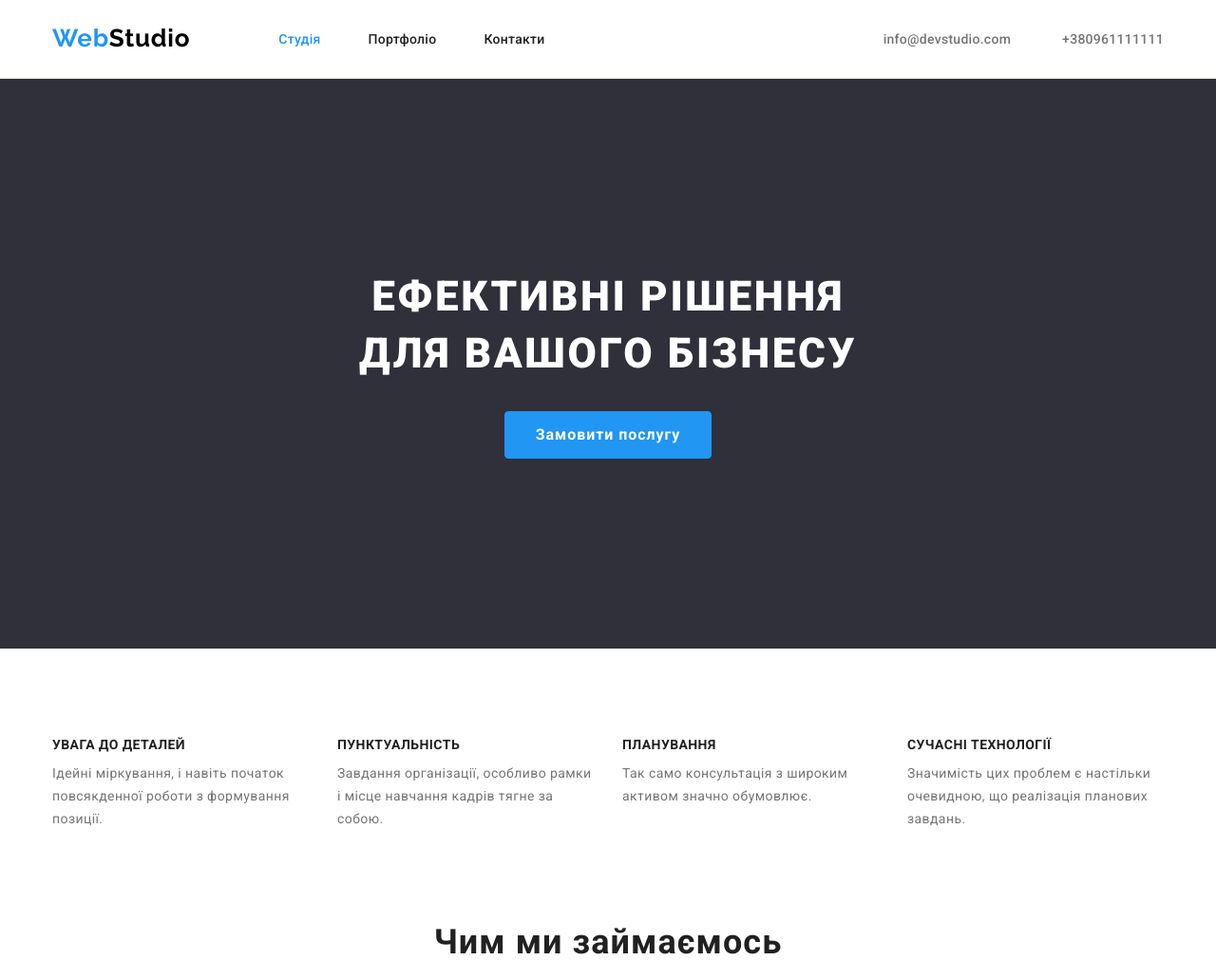
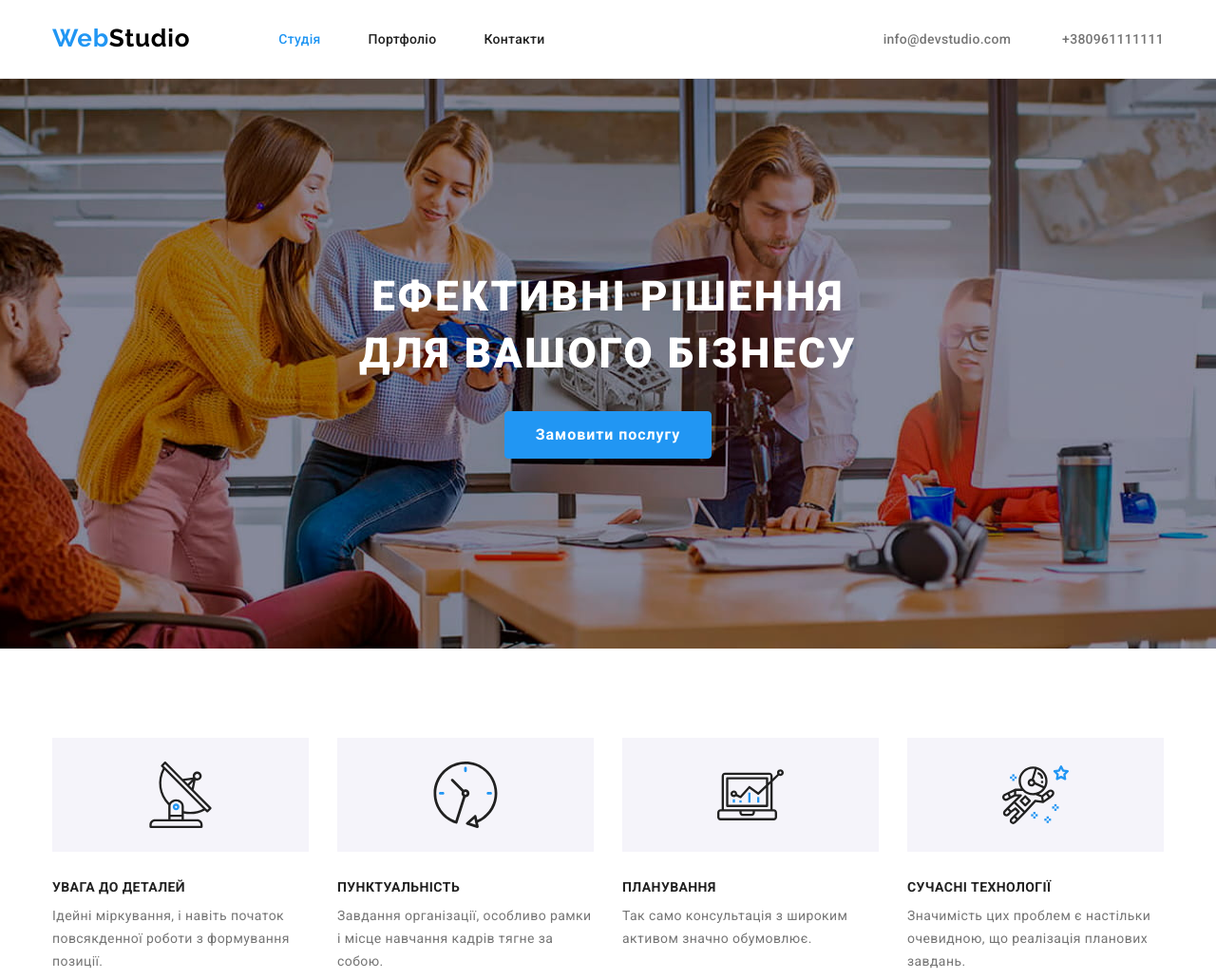
Before and after one commit to Korniy/goit-markup-hw-04, a plain HTML site: page index.html in a window 1280 px wide. Shown: the top 1031 px of the page at 95% size. Drawn offline with nearby package versions, Linux system fonts and the light colour scheme.

Commit message:
Добавляє фон для героя та іконки для секції

```diff
--- a/css/styles.css
+++ b/css/styles.css
@@ -1,8 +1,8 @@
 :root {
   /* Основний шрифт */
-  --main-font: "Roboto", sans-serif;
+  --main-font: 'Roboto', sans-serif;
   /* Другорядний шрифт */
-  --secondary-font: "Raleway", sans-serif;
+  --secondary-font: 'Raleway', sans-serif;
 
   /* Основний колір */
   --main-text-color: #212121;
@@ -15,6 +15,7 @@
   --main-light-bg: #ffffff;
   --second-light-bg: #f5f4fa;
   --black-bg-color: #2f303a;
+  --hero-bg-color: #c4c4c4;
 }
 
 body {
@@ -145,7 +146,16 @@ span {
 
 /* Секція герой HERO */
 .hero {
-  background-color: var(--black-bg-color);
+  max-width: 1600;
+  height: 600;
+  margin-left: auto;
+  margin-right: auto;
+  background-color: var(--hero-bg-color);
+  background-image: url(../images/hero.jpg);
+  background-repeat: no-repeat;
+  background-position: center;
+  background-size: cover;
+
   text-align: center;
   padding-top: 200px;
   padding-bottom: 200px;
@@ -163,10 +173,10 @@ span {
 }
 
 .hero-btn {
+  min-width: 200px;
   padding: 9px 32px;
   border-radius: 4px;
   border: 1px solid var(--accent-text-color);
-  min-width: 200px;
 
   align-items: center;
   font-family: var(--main-font);
@@ -196,11 +206,38 @@ span {
 
 .advantages-item {
   width: 270px;
-  height: 101px;
+  height: 251px;
 }
 
 .advantages-item:not(:last-child) {
   margin-right: 30px;
+}
+
+.advantages-item::before {
+  margin-bottom: 30px;
+
+  content: '';
+  display: block;
+  height: 120px;
+  background-color: var(--second-light-bg);
+  background-repeat: no-repeat;
+  background-position: center;
+}
+
+.icon-antenna::before {
+  background-image: url(../images/icons/antenna.svg);
+}
+
+.icon-clock::before {
+  background-image: url(../images/icons/clock.svg);
+}
+
+.icon-diagram::before {
+  background-image: url(../images/icons/diagram.svg);
+}
+
+.icon-astronaut::before {
+  background-image: url(../images/icons/astronaut.svg);
 }
 
 .advantages-title {
@@ -268,9 +305,17 @@ span {
   margin-right: 30px;
 }
 
+.team-img.no-gap {
+  display: block;
+}
+
 .team-wrapper {
   padding-top: 30px;
   padding-bottom: 30px;
+  background: var(--main-light-bg);
+  box-shadow: 0px 1px 3px rgba(0, 0, 0, 0.12), 0px 1px 1px rgba(0, 0, 0, 0.14),
+    0px 2px 1px rgba(0, 0, 0, 0.2);
+  border-radius: 0px 0px 4px 4px;
 }
 
 .team-subtitle {
--- a/index.html
+++ b/index.html
@@ -41,12 +41,8 @@
         </nav>
 
         <div class="header-wrapper">
-          <a class="header-mail link" href="mailto:info@devstudio.com"
-            >info@devstudio.com</a
-          >
-          <a class="header-phone link" href="tel:+380961111111"
-            >+380961111111</a
-          >
+          <a class="header-mail link" href="mailto:info@devstudio.com">info@devstudio.com</a>
+          <a class="header-phone link" href="tel:+380961111111">+380961111111</a>
         </div>
       </div>
     </header>
@@ -69,31 +65,28 @@
         <div class="container">
           <h2 hidden>Наші переваги</h2>
           <ul class="advantages-list">
-            <li class="advantages-item list">
+            <li class="advantages-item list icon-antenna">
               <h3 class="advantages-title">Увага до деталей</h3>
               <p class="advantages-text">
-                Ідейні міркування, і навіть початок повсякденної роботи з
-                формування позиції.
+                Ідейні міркування, і навіть початок повсякденної роботи з формування позиції.
               </p>
             </li>
-            <li class="advantages-item list">
+            <li class="advantages-item list icon-clock">
               <h3 class="advantages-title">Пунктуальність</h3>
               <p class="advantages-text">
-                Завдання організації, особливо рамки і місце навчання кадрів
-                тягне за собою.
+                Завдання організації, особливо рамки і місце навчання кадрів тягне за собою.
               </p>
             </li>
-            <li class="advantages-item list">
+            <li class="advantages-item list icon-diagram">
               <h3 class="advantages-title">Планування</h3>
               <p class="advantages-text">
                 Так само консультація з широким активом значно обумовлює.
               </p>
             </li>
-            <li class="advantages-item list">
+            <li class="advantages-item list icon-astronaut">
               <h3 class="advantages-title">Сучасні технології</h3>
               <p class="advantages-text">
-                Значимість цих проблем є настільки очевидною, що реалізація
-                планових завдань.
+                Значимість цих проблем є настільки очевидною, що реалізація планових завдань.
               </p>
             </li>
           </ul>
@@ -145,7 +138,7 @@
           <ul class="team-list">
             <li class="team-item list">
               <img
-                class="team-img"
+                class="team-img no-gap"
                 src="./images/img4.jpg"
                 alt="усміхнена людина"
                 width="270"
@@ -158,7 +151,7 @@
             </li>
             <li class="team-item list">
               <img
-                class="team-img"
+                class="team-img no-gap"
                 src="./images/img1.jpg"
                 alt="усміхнена людина"
                 width="270"
@@ -171,7 +164,7 @@
             </li>
             <li class="team-item list">
               <img
-                class="team-img"
+                class="team-img no-gap"
                 src="./images/img2.jpg"
                 alt="усміхнена людина"
                 width="270"
@@ -184,7 +177,7 @@
             </li>
             <li class="team-item list">
               <img
-                class="team-img"
+                class="team-img no-gap"
                 src="./images/img3.jpg"
                 alt="усміхнена людина"
                 width="270"
@@ -208,19 +201,13 @@
         <address class="andress">
           <ul class="adress-list">
             <li class="adress-item list">
-              <a class="adress-desk link" href=""
-                >м. Київ, пр-т Лесі Українки, 26</a
-              >
+              <a class="adress-desk link" href="">м. Київ, пр-т Лесі Українки, 26</a>
             </li>
             <li class="adress-item list">
-              <a class="adress-link link" href="mailto:info@example.com"
-                >info@example.com</a
-              >
+              <a class="adress-link link" href="mailto:info@example.com">info@example.com</a>
             </li>
             <li class="adress-item list">
-              <a class="adress-link link" href="tel:+380991111111"
-                >+380991111111</a
-              >
+              <a class="adress-link link" href="tel:+380991111111">+380991111111</a>
             </li>
           </ul>
         </address>
```
Also changed, not shown: .prettierrc.json (added), images/hero.jpg (added), images/icons/antenna.svg (added), images/icons/astronaut.svg (added), images/icons/clock.svg (added), images/icons/diagram.svg (added), 2 other files.
